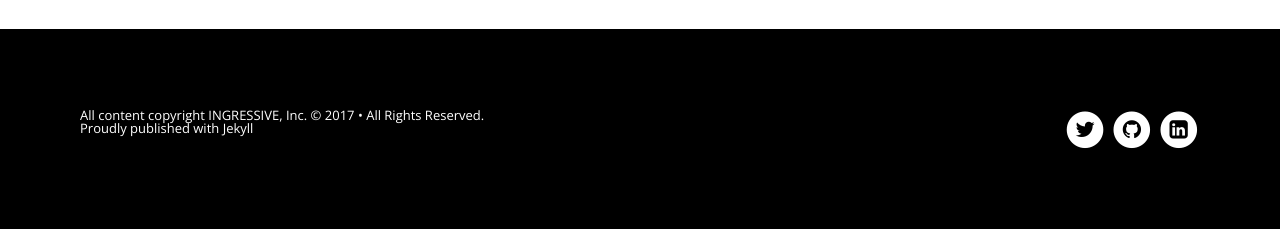
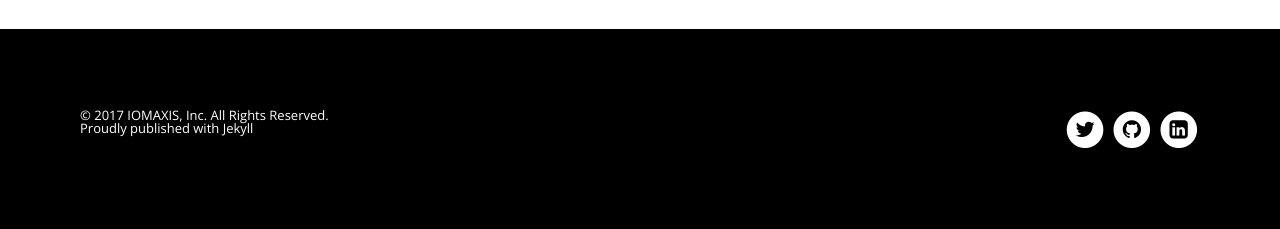
Before and after one commit to 1NGRESSIVE/1NGRESSIVE.github.io, a Jekyll site: the page built from index.html, in a window 1280 px wide. Shown: the part 1060-1289 px from the top of the page. Built offline with Jekyll 4.4.1, drawn with Linux system fonts in a browser that asks for light colours; nearby versions of some CDN libraries; the list of posts is cut into pages by our own code.

Commit message:
Update footer.html

```diff
--- a/_includes/footer.html
+++ b/_includes/footer.html
@@ -1,6 +1,6 @@
 <footer class="notepad-site-footer">
     <div class="copyright">
-         <section>All content copyright <a href="{{ site.url }}/about">{{ site.owner.name }}</a> &copy; {{ site.time | date: '%Y' }} &bull; All Rights Reserved.</section>
+         <section>  &copy; {{ site.time | date: '%Y' }} <a href="http://www.iomaxis.com">IOMAXIS, Inc.</a> All Rights Reserved.</section>
          <section>Proudly published with <a class="icon-ghost" href="https://jekyllrb.com/">Jekyll</a></section>
     </div>
     <div class="social-icons">
```
